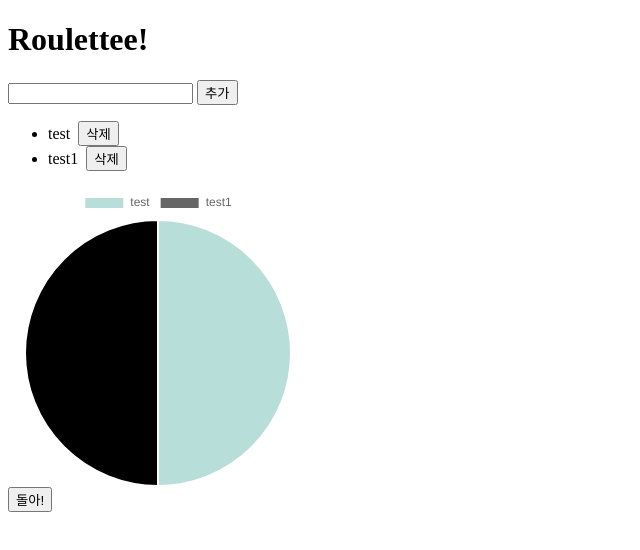
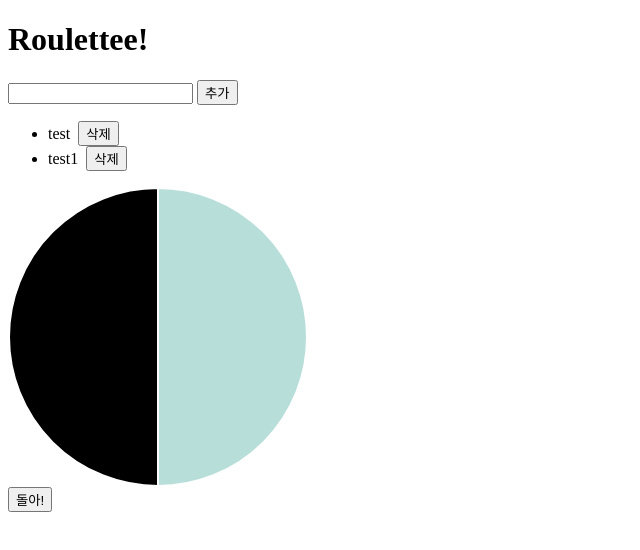
Before and after one commit to Yun-D/roulettee, a React (Create React App) app: page / in a window 1280 px wide. Shown: the top 550 px of the page, without its empty margins (0-640 px from the left). Built offline with nearby package versions, Linux system fonts and the light colour scheme.

Commit message:
🎨Design: 차트 상단 범례 숨김

```diff
--- a/src/components/Roulette.js
+++ b/src/components/Roulette.js
@@ -13,6 +13,11 @@ const Roulette = () => {
   const options = {
     responsive: false,
     maintainAspectRatio: false,
+    plugins: {
+      legend: {
+        display: false, // 범례(legend) 숨김
+      },
+    },
   };
 
   const rouletteData = {
@@ -24,7 +29,7 @@ const Roulette = () => {
         tooltip: {
           callbacks: {
             label: function () {
-              return ""; // 툴팁 밸류 텍스트 안나오게
+              return ""; // 툴팁 밸류 텍스트 숨김
             },
           },
         },
```
